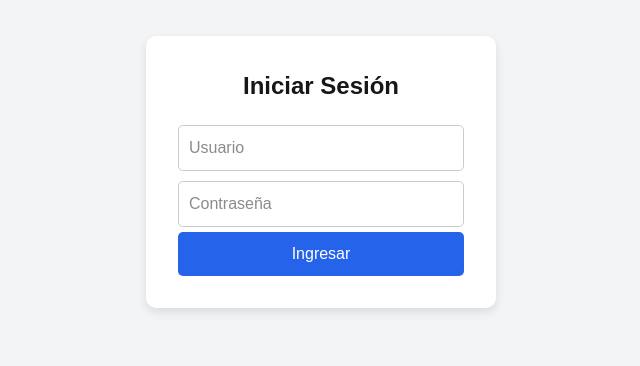
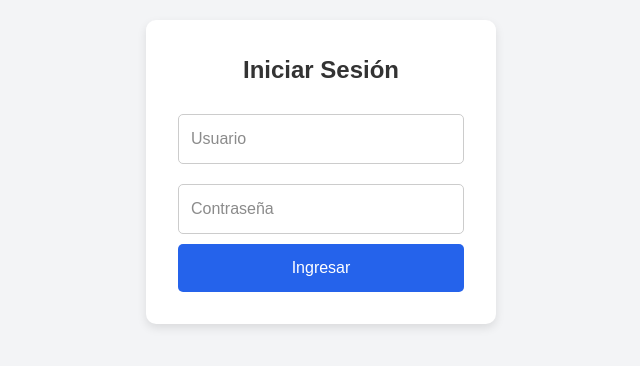
Before and after one commit to BIO-DESA-PEC/front_sap_test, a Next.js app: page /login in a window 1280 px wide. Shown: the part 228-594 px from the top of the page, without its empty margins (319-959 px from the left). Built offline with nearby package versions, Linux system fonts and the light colour scheme.

Commit message:
spinner y cambios login

```diff
--- a/src/app/login/login.js
+++ b/src/app/login/login.js
@@ -9,10 +9,12 @@ export default function Login() {
   const [usuario, setUsuario] = useState("");
   const [password, setPassword] = useState("");
   const [mensaje, setMensaje] = useState("");
+  const [loading, setLoading] = useState(false); // Estado para controlar la carga
   const router = useRouter();
 
   const handleLogin = async (e) => {
     e.preventDefault();
+    setLoading(true); // Activar spinner
 
     try {
       const response = await axios.post("https://biocells-sap-test.onrender.com/login", {
@@ -24,6 +26,8 @@ export default function Login() {
       router.push("/dashboard"); // Redirige al dashboard
     } catch (error) {
       setMensaje(error.response?.data?.error || "Error en el login");
+    } finally {
+      setLoading(false); // Desactivar spinner
     }
   };
 
@@ -49,8 +53,8 @@ export default function Login() {
             onChange={(e) => setPassword(e.target.value)}
             required
           />
-          <button type="submit" className={styles.button}>
-            Ingresar
+          <button type="submit" className={styles.button} disabled={loading}>
+            {loading ? <div className={styles.spinner}></div> : "Ingresar"}
           </button>
         </form>
 
--- a/src/app/login/login.module.css
+++ b/src/app/login/login.module.css
@@ -13,37 +13,66 @@
   box-shadow: 0px 4px 10px rgba(0, 0, 0, 0.1);
   width: 350px;
   text-align: center;
+  max-width: 100%;
 }
 
 .title {
   font-size: 1.5rem;
   font-weight: bold;
   margin-bottom: 1rem;
+  color: #333;
 }
 
 .input {
   width: 100%;
-    padding: 10px;
-    margin: 5px 0;
+  padding: 12px;
+  margin: 10px 0;
   border: 1px solid #ccc;
   border-radius: 5px;
+  font-size: 1rem;
+  box-sizing: border-box;
 }
 
 .button {
   width: 100%;
   background-color: #2563eb;
   color: white;
-    padding: 10px;
+  padding: 12px;
   border: none;
   border-radius: 5px;
+  font-size: 1rem;
   cursor: pointer;
+  display: flex;
+  justify-content: center;
+  align-items: center;
 }
 
 .button:hover {
   background-color: #1e40af;
 }
 
+.button:disabled {
+  background-color: #4c6bfa;
+  cursor: not-allowed;
+}
+
+.spinner {
+  border: 3px solid #f3f3f3;
+  border-top: 3px solid #2563eb;
+  border-radius: 50%;
+  width: 24px;
+  height: 24px;
+  animation: spin 1s linear infinite;
+}
+
+@keyframes spin {
+  0% { transform: rotate(0deg); }
+  100% { transform: rotate(360deg); }
+}
+
 .message {
   margin-top: 10px;
   color: red;
+  font-size: 0.9rem;
+  text-align: center;
 }
```
Lines whose indentation alone changed are shown as unchanged.
